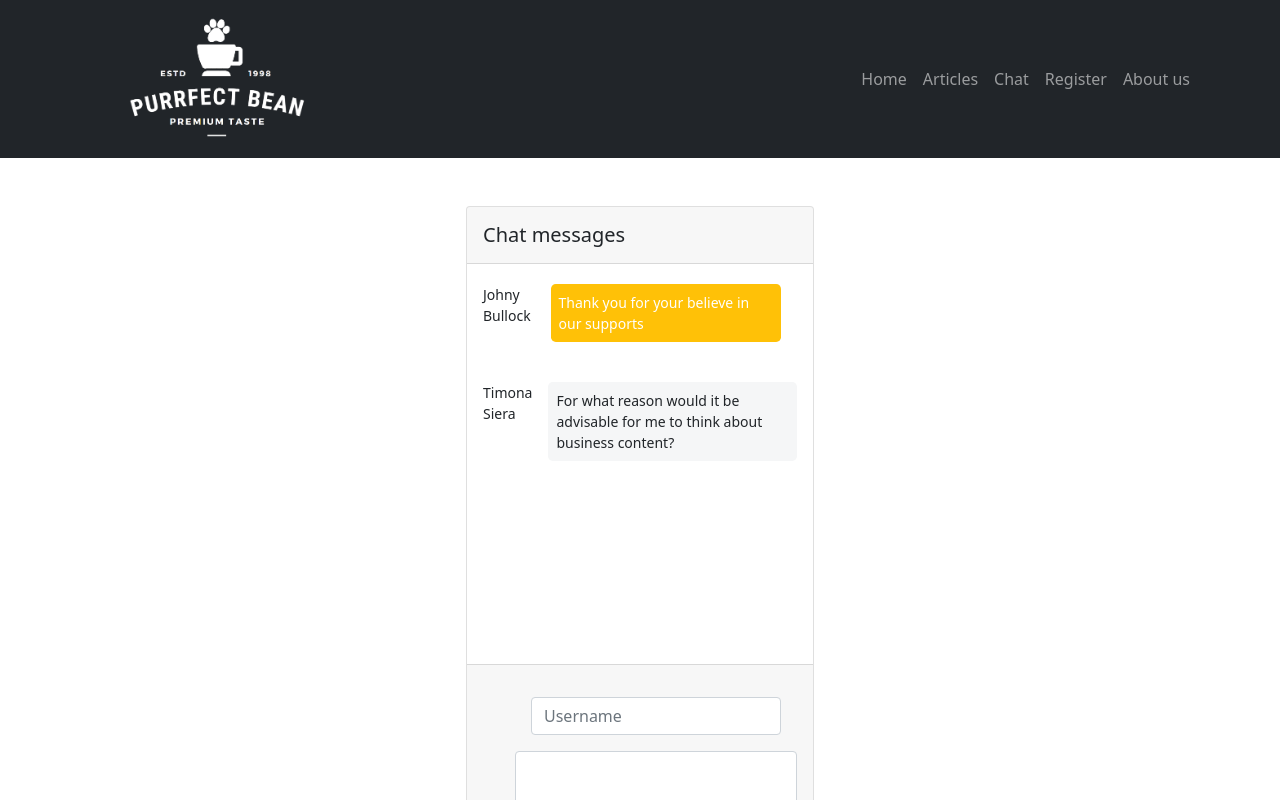
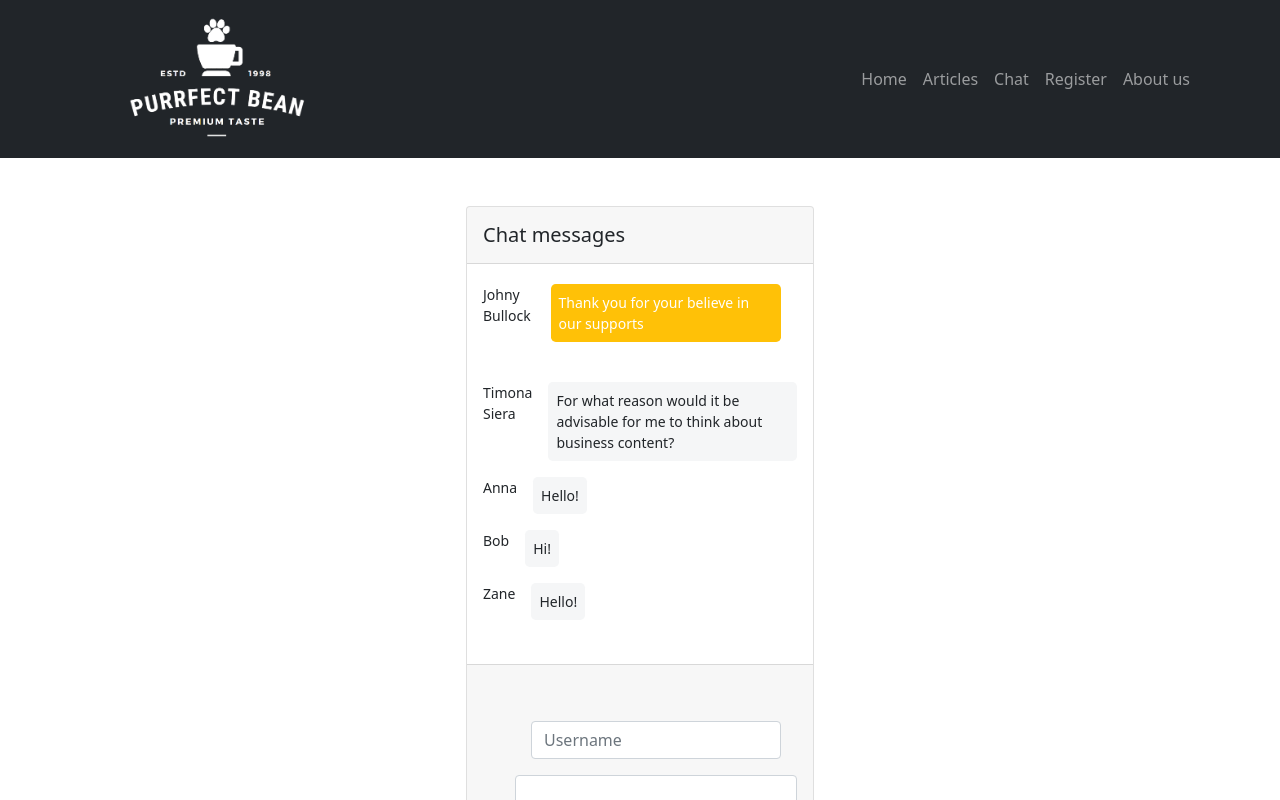
Before and after one commit to maijaviska/project-final, a React (Create React App) app: page /chat in a window 1280 px wide. Shown: the top 800 px of the page. Built offline with nearby package versions, Linux system fonts and the light colour scheme.

Commit message:
chat update

```diff
--- /dev/null
+++ b/src/API/chats.js
@@ -0,0 +1,19 @@
+export function getChats() {
+    return [
+        {
+            id: 10,
+            username: 'Anna',
+            chat: 'Hello!',
+        },
+        {
+            id: 11,
+            username: 'Bob',
+            chat: 'Hi!',
+        },
+        {
+            id: 12,
+            username: 'Zane',
+            chat: 'Hello!',
+        }
+    ]
+}
--- /dev/null
+++ b/src/Components/Chatlist.js
@@ -0,0 +1,19 @@
+import OneChat from "./OneChat"
+
+function Chatlist(props) {
+    const {chats} = props
+
+    const chatsList = chats.map((onechat, index) => {
+        return <OneChat onechat={onechat} key={index} />
+    })
+
+    return(
+        <div>
+            <ul className="list-group">
+                {chatsList}
+            </ul>
+
+        </div>
+    )
+}
+export default Chatlist
--- /dev/null
+++ b/src/Components/CreateNewChat.js
@@ -0,0 +1,36 @@
+import { FontAwesomeIcon } from "@fortawesome/react-fontawesome"
+import { faPaperPlane } from '@fortawesome/free-solid-svg-icons'
+import { useState } from "react"
+
+function CreateNewChat() {
+    const [newUsername, setUsername] = useState('')
+    const [newChatText, setNewChatText] = useState('')
+
+    return (
+        <div>
+            <div className="input p-3">
+                <label className="form-label" htmlFor="new-user-name"></label>
+                <input
+                    type="text"
+                    className="form-control"
+                    placeholder="Username"
+                    value={newUsername}
+                    onChange={(event) => setUsername(event.target.value)}
+                    id="new-user-name"
+                />
+            </div>
+            <div className="form-outline form-white">
+                <textarea
+                    type="text"
+                    className="form-control"
+                    value={newChatText}
+                    onChange={(event) => setNewChatText(event.target.value)}
+                    id="new-chat-text"
+                />
+                <label className="form-label" htmlFor="new-chat-text">Message</label>
+            </div>
+            <button className="btn btn-warning btn-lg btn-rounded float-end"><FontAwesomeIcon icon={faPaperPlane} /></button>
+        </div>
+    )
+}
+export default CreateNewChat
--- /dev/null
+++ b/src/Components/OneChat.js
@@ -0,0 +1,14 @@
+function OneChat(props) {
+    const { onechat } = props
+    return (
+        <div className="d-flex flex-row justify-content-start">
+            <div className="d-flex justify-content-between">
+                <p className="small mb-1">{onechat.username}</p>
+            </div>
+            <div>
+                <p className="small p-2 ms-3 mb-3 rounded-3" style={{ backgroundColor: "#f5f6f7" }}>{onechat.chat}</p>
+            </div>
+        </div>
+    )
+}
+export default OneChat
--- a/src/Pages/Article.js
+++ b/src/Pages/Article.js
@@ -1,3 +1,6 @@
+import { FontAwesomeIcon } from "@fortawesome/react-fontawesome"
+import { faBasketShopping } from '@fortawesome/free-solid-svg-icons'
+import { faArrowLeft } from '@fortawesome/free-solid-svg-icons'
 import { Link, useParams } from "react-router-dom"
 import getArticleByIndex from "../API/getArticleByIndex"
 
@@ -11,33 +14,29 @@ function Article() {
         <div>
 
             <h5 className="p-1">
-                <Link to="/articles" className="btn btn-outline-dark">Back</Link>
+                <Link to="/articles" className="btn btn-outline-dark"><FontAwesomeIcon icon={faArrowLeft}/> Back</Link>
             </h5>
             <div className="row">
                 <div className="col-12">
-                    <h2 style={{color: "#1C0A00"}}>{article.title}</h2>
+                    <h2 style={{ color: "#1C0A00" }}>{article.title}</h2>
                 </div>
             </div>
             <div className="row">
                 <div className="col-5">
-
-                            <a data-fancybox href={article.image1}>
-                                <img className="fancy-box-image" src={article.image1} style={imageStyle} alt="" />
-                            </a>
-
+                    <a data-fancybox href={article.image1}>
+                        <img className="fancy-box-image" src={article.image1} style={imageStyle} alt="" />
+                    </a>
                 </div>
                 <div className="col-7">
-                    <p>{article.describtione}</p>
                     <div className="row d-flex">
-
-                        <div className="col-6 text-end">
-                            <p className="one-product-price">{article.price} EUR</p>
+                        <div className="col-12 text-start">
+                            <p>{article.describtione}</p>
                         </div>
 
                         <div className="col-6 text-start">
-                            <button className="btn btn-warning">Add to cart</button>
+                            <p className="one-product-price">{article.price} EUR</p>
+                            <button className="btn btn-warning"><FontAwesomeIcon icon={faBasketShopping}/> Add to cart</button>
                         </div>
-
                     </div>
                 </div>
             </div>
@@ -45,7 +44,6 @@ function Article() {
                 <div className="row mt-2 mb-2">
                     <div className="col-5 first-left">
                         <div className="row d-flex">
-
                             <div className="col-4">
                                 <a data-fancybox href={article.image2}>
                                     <img className="fancy-box-image" src={article.image2} style={imageStyle2} alt="" />
@@ -62,17 +60,9 @@ function Article() {
                                 </a>
                             </div>
                         </div>
-
-
-
-
-
                     </div>
                 </div>
-
             </div>
-
-
         </div>
     )
 }
--- a/src/Pages/Chat.js
+++ b/src/Pages/Chat.js
@@ -1,4 +1,17 @@
+import CreateNewChat from "../Components/CreateNewChat"
+import Chatlist from "../Components/Chatlist"
+import { useEffect, useState } from "react"
+import { getChats } from "../API/chats"
+
 function Chat() {
+    const [chats, setChats] = useState([])
+
+    useEffect(() => {
+        const chatsFromBackend = getChats()
+        setChats(chatsFromBackend)
+    }, [])
+
+
     return (
         <div>
             <div className="container py-5">
@@ -17,11 +30,11 @@ function Chat() {
                             </div>
                             <div className="card-body" style={{ position: "relative", height: "400px" }}>
                                 <div className="d-flex flex-row justify-content-end mb-4 pt-1">
-                                        <div class="d-flex justify-content-between">
-                                            <p class="small mb-1">Johny Bullock</p>
-                                        </div>
-                                        <p className="small p-2 me-3 mb-3 text-white rounded-3 bg-warning">Thank you for your believe in our
-                                            supports</p>
+                                    <div class="d-flex justify-content-between">
+                                        <p class="small mb-1">Johny Bullock</p>
+                                    </div>
+                                    <p className="small p-2 me-3 mb-3 text-white rounded-3 bg-warning">Thank you for your believe in our
+                                        supports</p>
 
                                 </div>
                                 <div className="d-flex flex-row justify-content-start">
@@ -33,19 +46,23 @@ function Chat() {
                                             be advisable for me to think about business content?</p>
                                     </div>
                                 </div>
+                                <Chatlist chats={chats}/>
 
                             </div>
+
                             <div className="card-footer text-muted justify-content-start align-items-center p-3">
                                 <ul className="mb-3">
-                                    <div className="input p-3">
+                                    <CreateNewChat />
+                                    {/* <div className="input p-3">
                                         <input type="text" className="form-control" placeholder="Username" />
                                     </div>
                                     <div className="form-outline form-white">
                                         <textarea className="form-control" id="textAreaExample3" rows="4"></textarea>
                                         <label className="form-label" for="textAreaExample3">Message</label>
                                     </div>
+                                    <button type="button" className="btn btn-warning btn-lg btn-rounded float-end">Send</button> */}
                                 </ul>
-                                <button type="button" className="btn btn-warning btn-lg btn-rounded float-end">Send</button>
+
                             </div>
                         </div>
 
```
